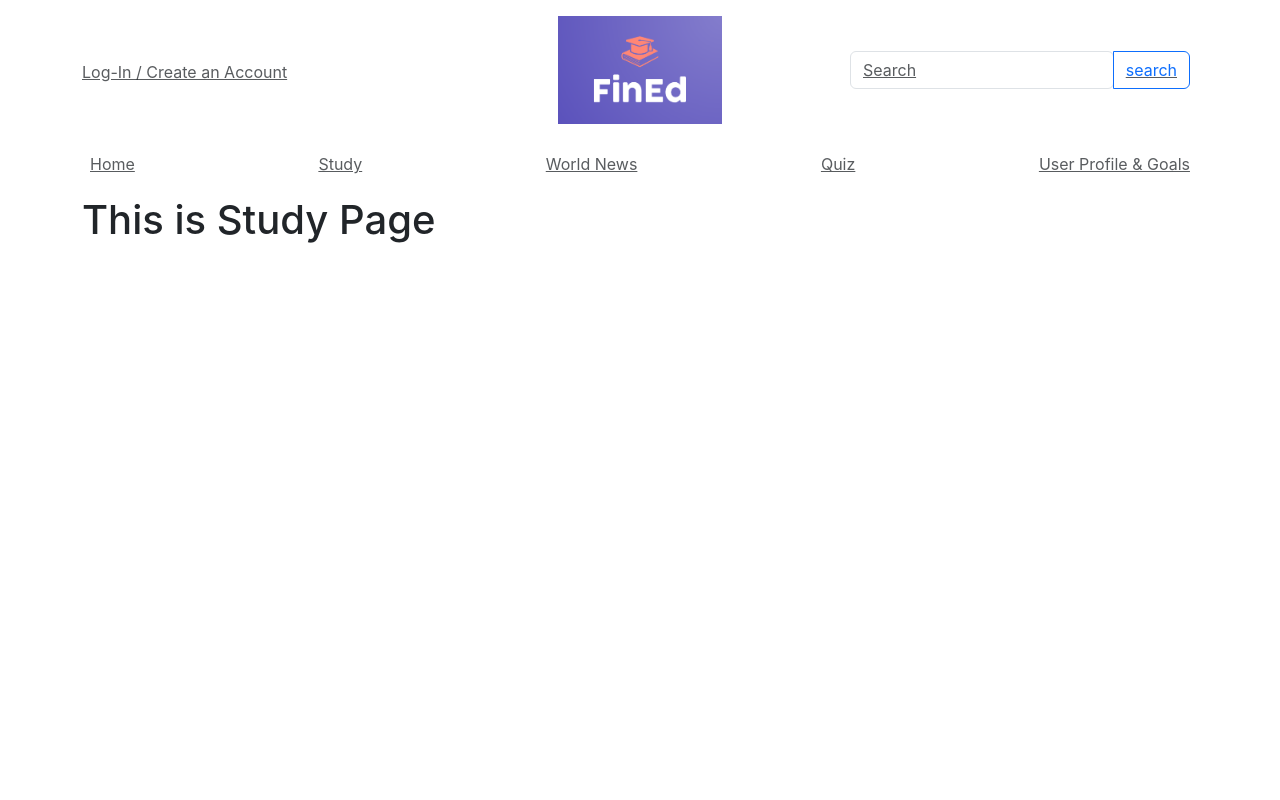
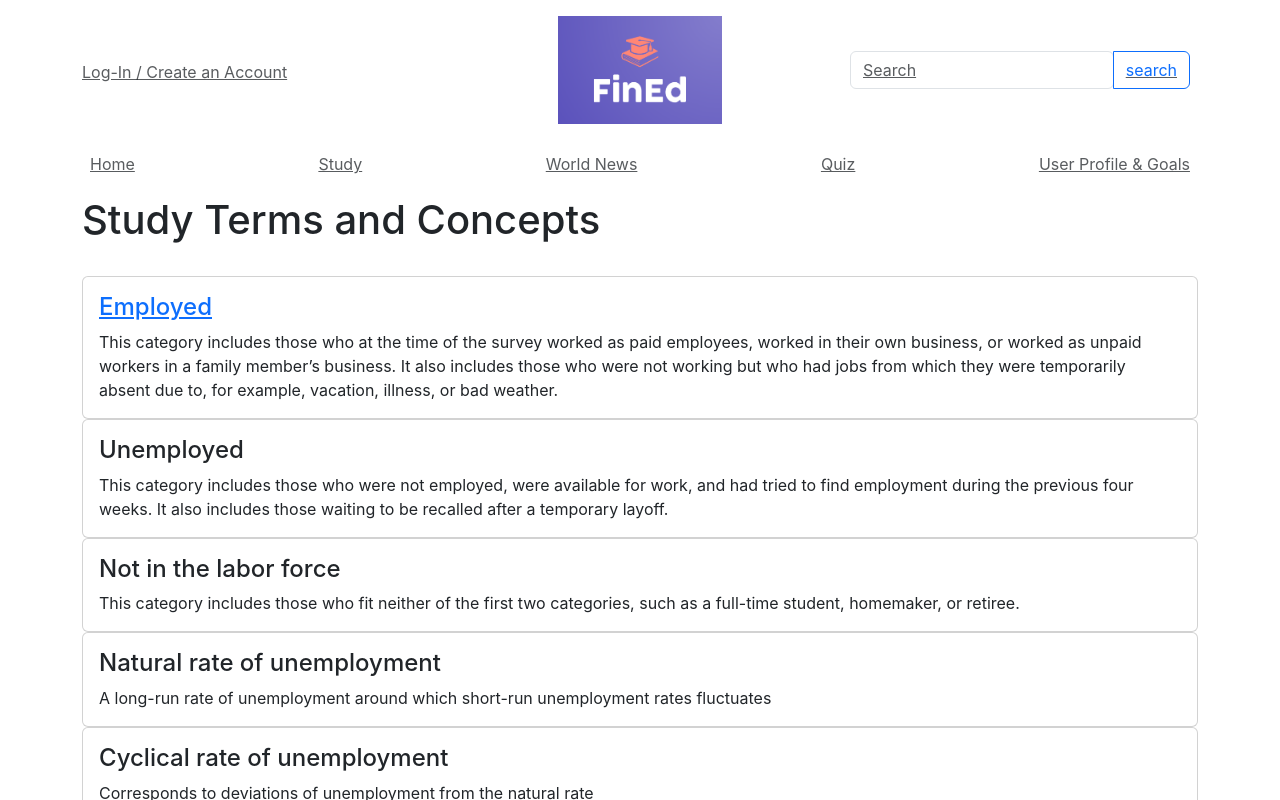
Before and after one commit to anshuman2601/momoneynoloans, a React (Create React App) app: page /study in a window 1280 px wide. Shown: the top 800 px of the page. Built offline with nearby package versions, Linux system fonts and the light colour scheme.

Commit message:
Added termslist

```diff
--- a/src/Register.js
+++ b/src/Register.js
@@ -27,6 +27,15 @@ function Register() {
                                     <label className="form-label" htmlFor="password">Password</label>
                                     <input type="password" className="form-control" name="password" id="password" />
                                 </div>
+                                <div className="mb-3">
+                                    <label className="form-label" htmlFor="occupation">Occupation</label>
+                                    <select class="form-select" aria-label="Default select example">
+
+                                        <option selected>Choose Occupation</option>
+                                        <option value="1">Student</option>
+                                        <option value="2">Professional</option>
+                                    </select>
+                                </div>
                                 <button type="submit" className="btn btn-primary">Register</button>
                             </form>
                         </div>
--- a/src/Study.js
+++ b/src/Study.js
@@ -1,81 +1,158 @@
 import React from 'react';
 import Navbar from './Navbar';
+import TermsList from './TermsList';
+import { Link } from 'react-router-dom';
+
+const terms = [
+  {
+    id: 1,
+    title: "Employed",
+    description:
+      "This category includes those who at the time of the survey worked as paid employees, worked in their own business, or worked as unpaid workers in a family member’s business. It also includes those who were not working but who had jobs from which they were temporarily absent due to, for example, vacation, illness, or bad weather.",
+    url: "https://www.bls.gov/cps/cpsaat11.htm",
+  },
+  {
+    id: 2,
+    title: "Unemployed",
+    description:
+      "This category includes those who were not employed, were available for work, and had tried to find employment during the previous four weeks. It also includes those waiting to be recalled after a temporary layoff.",
+  },
+  {
+    id: 3,
+    title: "Not in the labor force",
+    description:
+      "This category includes those who fit neither of the first two categories, such as a full-time student, homemaker, or retiree.",
+  },
+  {
+    title: "Natural rate of unemployment",
+    description:
+      "A long-run rate of unemployment around which short-run unemployment rates fluctuates",
+  },
+  {
+    id: 4,
+    title: "Cyclical rate of unemployment",
+    description:
+      "Corresponds to deviations of unemployment from the natural rate",
+  },
+  {
+    id: 5,
+    title: "Frictional unemployment",
+    description:
+      "Corresponds to the period necessary for individuals to searching for jobs, which are best suit to their tastes and skills, and for which there will be job market matching",
+  },
+  {
+    id: 6,
+    title: "Structual unemployment",
+    description:
+      "Arises because the number of jobs available in certain labor markets is insufficient to provide a job for everyone searching for a job. This form of unemployment can be of particular concern since it corresponds to individuals who are subject to potentially long spells of unemployment",
+  },
+  {
+    id: 7,
+    title: "Efficiency Wage",
+    description:
+      "Wages that are higher than initial reservation wage, aimed at maintaining worker loyalty and reducing turnover, in order to maintain overall quality of workers within a company and avoid the loss of valuable human capital within the corporation. It has to be higher than other firms.",
+  },
+  {
+    id: 8,
+    title: "Externality",
+    description:
+      "An externality is a cost or benefit caused by a producer that is not financially incurred or received by that producer. An externality can be both positive or negative and can stem from either the production or consumption of a good or service.",
+  },
+  {
+    id: 9,
+    title: "Spillover effect",
+    description:
+      "Spillover effect refers to the impact that seemingly unrelated events in one nation can have on the economies of other nations.",
+  },
+  {
+    id: 10,
+    title: "Reservation wages",
+    description:
+      "Reservation wages invoke the idea that individuals have different threshold levels for wage which they consider to be high for them to agree to being hiring.",
+  },
+  {
+    id: 11,
+    title: "Menu Cost",
+    description: "Transaction costs linked to changing prices",
+  },
+  {
+    id: 12,
+    title: "Moore's Law",
+    description:
+      "Roughly every two years, the number of transistors on microchips will double. Therefore, computational progress will become significantly faster, smaller, and more efficient over time.",
+  },
+  {
+    id: 13,
+    title: "Moral hazard",
+    description:
+      "Moral hazard is a situation in which one party gets involved in a risky event knowing that it is protected against the risk and the other party will incur the cost. It arises when both the parties have incomplete information about each other.",
+  },
+  {
+    id: 14,
+    title: "Rachet effect",
+    description:
+      "A rachet effect is an instance of the restrained ability of human process to be reserve once a specific thing has happened.",
+  },
+  {
+    id: 15,
+    title: "Money",
+    description:
+      "The set of assets that are widely used and accept as payment, such as currency and checking accounts",
+  },
+  {
+    id: 16,
+    title: "Currency",
+    description: "Paper money and coin issued by the government; cash",
+  },
+  {
+    id: 17,
+    title: "Money supply",
+    description: "Quantity of money available in the economy",
+  },
+  {
+    id: 18,
+    title: "Dynamics",
+    description:
+      "Trace and study the behavior of variables through 'time', and determine whether these variables tend to mobe towards equilibrium",
+  },
+  {
+    id: 19,
+    title: "Partial equilibrium",
+    description:
+      "Condition of economic equilibrium which analyzes only a sinle market, cetris peribus except for the one change at the time being analyzed.",
+  },
+  {
+    id: 20,
+    title: "General equilibrium",
+    description:
+      "The price and quantities of all markets in the economy are considered simultaneously, including feedback effects from one another.",
+  },
+  {
+    id: 21,
+    title: "Ceteris Paribus assumption",
+    description:
+      "This is a very commonly used expression to highlight the difference between movements along demand and supply curves (“changes in quantities demanded or supplied”) and shifts in those curves, which arise because of “holding other variables (factors) constant”",
+  },
+  {
+    id: 22,
+    title: "Black Swan",
+    description:
+      "Rare events, hence 'outliers', which are largely not anticipated, but can have subsequent impacts, thereby generating major economic structual changes in behavior and the structure of economies.",
+  },
+];
 
 function Study() {
 
-
-
-
-
-
-
-
-
-
-
-const terms = [
-  {title:"Employed",
-  description:"This category includes those who at the time of the survey worked as paid employees, worked in their own business, or worked as unpaid workers in a family member’s business. It also includes those who were not working but who had jobs from which they were temporarily absent due to, for example, vacation, illness, or bad weather."},
-  {title:"Unemployed",
-  description:"This category includes those who were not employed, were available for work, and had tried to find employment during the previous four weeks. It also includes those waiting to be recalled after a temporary layoff."},
-  {title:"Not in the labor force",
-  description:"This category includes those who fit neither of the first two categories, such as a full-time student, homemaker, or retiree."},
-  {title:"Natural rate of unemployment",
-  description:"A long-run rate of unemployment around which short-run unemployment rates fluctuates"},
-  {title:"Cyclical rate of unemployment",
-  description:"Corresponds to deviations of unemployment from the natural rate"},
-  {title:"Frictional unemployment",
-  description:"Corresponds to the period necessary for individuals to searching for jobs, which are best suit to their tastes and skills, and for which there will be job market matching"},
-  {title:"Structual unemployment",
-  description:"Arises because the number of jobs available in certain labor markets is insufficient to provide a job for everyone searching for a job. This form of unemployment can be of particular concern since it corresponds to individuals who are subject to potentially long spells of unemployment"},
-  {title:"Efficiency Wage",
-  description:"Wages that are higher than initial reservation wage, aimed at maintaining worker loyalty and reducing turnover, in order to maintain overall quality of workers within a company and avoid the loss of valuable human capital within the corporation. It has to be higher than other firms."},
-  {title:"Externality",
-  description:"An externality is a cost or benefit caused by a producer that is not financially incurred or received by that producer. An externality can be both positive or negative and can stem from either the production or consumption of a good or service."},
-  {title:"Spillover effect",
-  description:"Spillover effect refers to the impact that seemingly unrelated events in one nation can have on the economies of other nations."},
-  {title:"Reservation wages",
-  description:"Reservation wages invoke the idea that individuals have different threshold levels for wage which they consider to be high for them to agree to being hiring."},
-  {title:"Menu Cost",
-  description:"Transaction costs linked to changing prices"},
-  {title:"Moore's Law",
-  description:"Roughly every two years, the number of transistors on microchips will double. Therefore, computational progress will become significantly faster, smaller, and more efficient over time."},
-  {title:"Moral hazard",
-  description:"Moral hazard is a situation in which one party gets involved in a risky event knowing that it is protected against the risk and the other party will incur the cost. It arises when both the parties have incomplete information about each other."},
-  {title:"Rachet effect",
-  description:"A rachet effect is an instance of the restrained ability of human process to be reserve once a specific thing has happened."},
-  {title:"Money",
-  description:"The set of assets that are widely used and accept as payment, such as currency and checking accounts"},
-  {title:"Currency",
-  description:"Paper money and coin issued by the government; cash"},
-  {title:"Money supply",
-  description:"Quantity of money available in the economy"},
-  {title:"Dynamics",
-  description:"Trace and study the behavior of variables through 'time', and determine whether these variables tend to mobe towards equilibrium"},
-  {title:"Partial equilibrium",
-  description:"Condition of economic equilibrium which analyzes only a sinle market, cetris peribus except for the one change at the time being analyzed."},
-  {title:"General equilibrium",
-  description:"The price and quantities of all markets in the economy are considered simultaneously, including feedback effects from one another."},
-  {title:"Ceteris Paribus assumption",
-  description:"This is a very commonly used expression to highlight the difference between movements along demand and supply curves (“changes in quantities demanded or supplied”) and shifts in those curves, which arise because of “holding other variables (factors) constant”"},
-  {title:"Black Swan",
-  description:"Rare events, hence 'outliers', which are largely not anticipated, but can have subsequent impacts, thereby generating major economic structual changes in behavior and the structure of economies."}
-];
-
-
   return (
     <div>
-    <Navbar />
-    <main role="main" class="container">
-    <h1>This is Study Page</h1>
+      <Navbar />
 
-
-    </main>
+      <div role="main" class="container">
+        <h1>Study Terms and Concepts</h1> <br />
+        <TermsList terms={terms} />
+      </div>
     </div>
-
-
-
-  )
+  );
 }
 
 export default Study;
--- /dev/null
+++ b/src/TermsList.js
@@ -0,0 +1,19 @@
+import React from 'react';
+import { Link } from 'react-router-dom';
+
+function TermsList({terms}) {
+  return (
+    <div>
+      {terms.map(term => (
+        <div className="card" key={term.id}>
+          <div className="card-body">
+            <h4 className="card-title"><a href={term.url} target="_blank" rel="noopener noreferrer">{term.title}</a></h4>
+            <p className="card-text">{term.description}</p>
+          </div>
+        </div>
+      ))}
+    </div>
+  )
+}
+
+export default TermsList;
```
